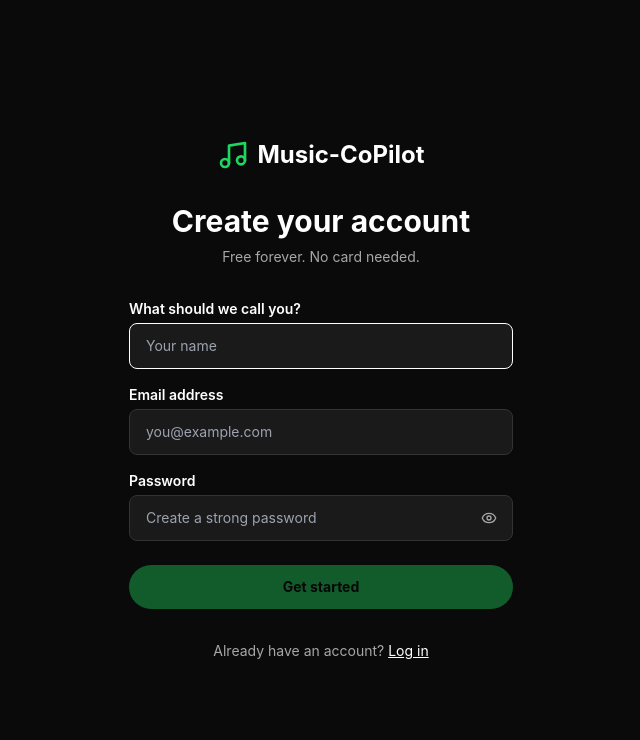
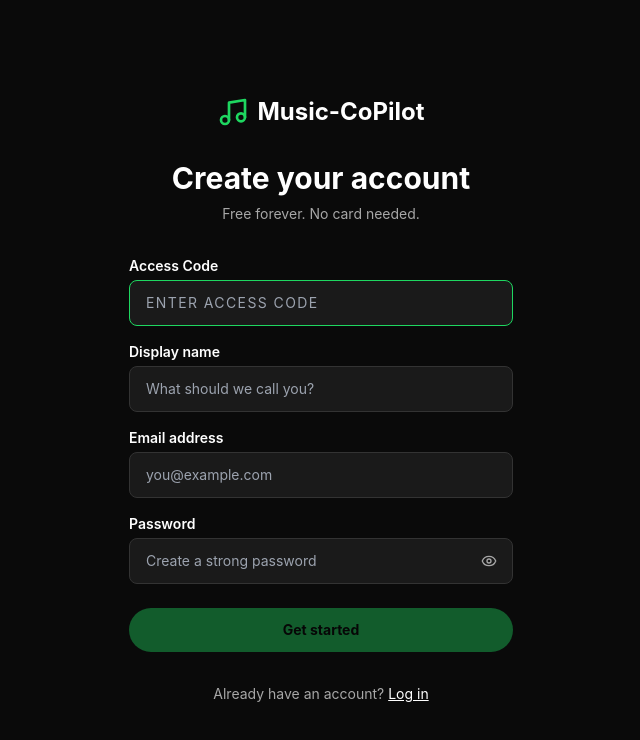
Before and after one commit to jayantzadke/Music-CoPilot, a Next.js app in the folder frontend/: page /register in a window 1280 px wide. Shown: the top 740 px of the page, without its empty margins (319-959 px from the left). Built offline with nearby package versions, Linux system fonts and the light colour scheme.

Commit message:
feat: access code MUSIC9098 required for login and register, auth guard on main layout

```diff
--- a/frontend/app/(auth)/login/page.tsx
+++ b/frontend/app/(auth)/login/page.tsx
@@ -6,17 +6,26 @@ import { useRouter } from 'next/navigation'
 import { Music, Eye, EyeOff } from 'lucide-react'
 import { useAuthStore } from '@/stores/authStore'
 
+const ACCESS_CODE = process.env.NEXT_PUBLIC_ACCESS_CODE ?? 'MUSIC9098'
+
 export default function LoginPage() {
   const router = useRouter()
   const { login, isLoading } = useAuthStore()
-  const [email, setEmail]         = useState('')
-  const [password, setPassword]   = useState('')
-  const [showPwd, setShowPwd]     = useState(false)
-  const [error, setError]         = useState('')
+  const [accessCode, setAccessCode] = useState('')
+  const [email, setEmail]           = useState('')
+  const [password, setPassword]     = useState('')
+  const [showPwd, setShowPwd]       = useState(false)
+  const [error, setError]           = useState('')
 
   const handleSubmit = async (e: React.FormEvent) => {
     e.preventDefault()
     setError('')
+
+    if (accessCode.trim().toUpperCase() !== ACCESS_CODE.toUpperCase()) {
+      setError('invalid access code')
+      return
+    }
+
     try {
       await login(email, password)
       router.push('/')
@@ -40,6 +49,20 @@ export default function LoginPage() {
 
         <form onSubmit={handleSubmit} className="flex flex-col gap-4">
           <div className="flex flex-col gap-1">
+            <label htmlFor="accessCode" className="text-sm font-semibold">Access Code</label>
+            <input
+              id="accessCode"
+              type="text"
+              value={accessCode}
+              onChange={(e) => setAccessCode(e.target.value)}
+              required
+              autoFocus
+              className="px-4 py-3 rounded-lg bg-elevated text-white border border-border focus:border-accent outline-none text-sm transition-colors tracking-widest uppercase"
+              placeholder="Enter access code"
+            />
+          </div>
+
+          <div className="flex flex-col gap-1">
             <label htmlFor="email" className="text-sm font-semibold">Email address</label>
             <input
               id="email"
@@ -47,7 +70,6 @@ export default function LoginPage() {
               value={email}
               onChange={(e) => setEmail(e.target.value)}
               required
-              autoFocus
               className="px-4 py-3 rounded-lg bg-elevated text-white border border-border focus:border-white outline-none text-sm transition-colors"
               placeholder="you@example.com"
             />
--- a/frontend/app/(auth)/register/page.tsx
+++ b/frontend/app/(auth)/register/page.tsx
@@ -5,6 +5,8 @@ import Link from 'next/link'
 import { useRouter } from 'next/navigation'
 import { Music, Check, X, Eye, EyeOff } from 'lucide-react'
 import { useAuthStore } from '@/stores/authStore'
+
+const ACCESS_CODE = process.env.NEXT_PUBLIC_ACCESS_CODE ?? 'MUSIC9098'
 
 function PasswordRule({ met, label }: { met: boolean; label: string }) {
   return (
@@ -27,6 +29,7 @@ function validatePassword(p: string) {
 export default function RegisterPage() {
   const router = useRouter()
   const { register, isLoading } = useAuthStore()
+  const [accessCode, setAccessCode] = useState('')
   const [displayName, setDisplayName] = useState('')
   const [email, setEmail]             = useState('')
   const [password, setPassword]       = useState('')
@@ -40,10 +43,17 @@ export default function RegisterPage() {
   const handleSubmit = async (e: React.FormEvent) => {
     e.preventDefault()
     setError('')
+
+    if (accessCode.trim().toUpperCase() !== ACCESS_CODE.toUpperCase()) {
+      setError('invalid access code')
+      return
+    }
+
     if (!allRulesMet) {
       setError('password does not meet all requirements')
       return
     }
+
     try {
       await register(email, password, displayName)
       router.push('/')
@@ -67,16 +77,29 @@ export default function RegisterPage() {
 
         <form onSubmit={handleSubmit} className="flex flex-col gap-4">
           <div className="flex flex-col gap-1">
-            <label htmlFor="name" className="text-sm font-semibold">What should we call you?</label>
+            <label htmlFor="accessCode" className="text-sm font-semibold">Access Code</label>
+            <input
+              id="accessCode"
+              type="text"
+              value={accessCode}
+              onChange={(e) => setAccessCode(e.target.value)}
+              required
+              autoFocus
+              className="px-4 py-3 rounded-lg bg-elevated text-white border border-border focus:border-accent outline-none text-sm transition-colors tracking-widest uppercase"
+              placeholder="Enter access code"
+            />
+          </div>
+
+          <div className="flex flex-col gap-1">
+            <label htmlFor="name" className="text-sm font-semibold">Display name</label>
             <input
               id="name"
               type="text"
               value={displayName}
               onChange={(e) => setDisplayName(e.target.value)}
               required
-              autoFocus
               className="px-4 py-3 rounded-lg bg-elevated text-white border border-border focus:border-white outline-none text-sm transition-colors"
-              placeholder="Your name"
+              placeholder="What should we call you?"
             />
           </div>
 
--- a/frontend/app/(main)/layout.tsx
+++ b/frontend/app/(main)/layout.tsx
@@ -1,8 +1,27 @@
+'use client'
+
+import { useEffect } from 'react'
+import { useRouter } from 'next/navigation'
 import { Sidebar } from '@/components/layout/Sidebar'
 import { NowPlayingBar } from '@/components/layout/NowPlayingBar'
 import { AudioProvider } from '@/components/providers/AudioProvider'
+import { useAuthStore } from '@/stores/authStore'
 
 export default function MainLayout({ children }: { children: React.ReactNode }) {
+  const router = useRouter()
+  const user = useAuthStore((s) => s.user)
+  const isLoading = useAuthStore((s) => s.isLoading)
+
+  useEffect(() => {
+    // if not loading and no user, redirect to login
+    if (!isLoading && !user) {
+      router.replace('/login')
+    }
+  }, [user, isLoading, router])
+
+  // show nothing while checking auth state
+  if (!user) return null
+
   return (
     <AudioProvider>
       <div className="flex h-screen overflow-hidden bg-background text-foreground">
```
